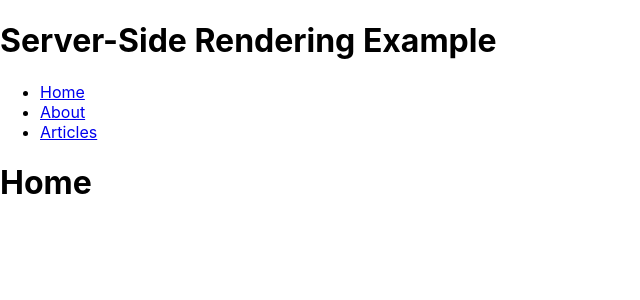
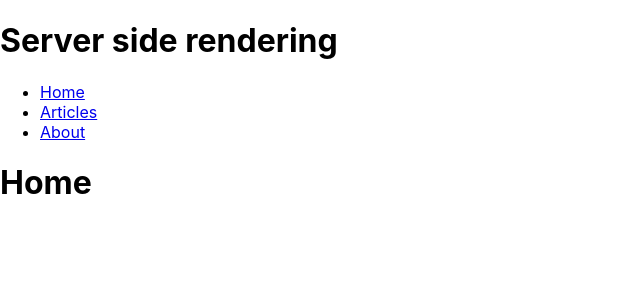
Before and after one commit to madebyaman/react-software-architecture, a React (Create React App) app: page / in a window 1280 px wide. Shown: the top 300 px of the page, without its empty margins (0-640 px from the left). Built offline with nearby package versions, Linux system fonts and the light colour scheme.

Commit message:
added router

```diff
--- a/src/App.js
+++ b/src/App.js
@@ -1,37 +1,37 @@
 import React from 'react';
-import { BrowserRouter, Switch, Route, Link } from 'react-router-dom';
 import { Home } from './pages/Home';
 import { About } from './pages/About';
 import { Articles } from './pages/Articles';
+import { BrowserRouter, Switch, Route, Link } from 'react-router-dom';
 
 const App = () => {
   return (
     <BrowserRouter>
-			<h1>Server-Side Rendering Example</h1>
+      <h1>Server side rendering</h1>
       <ul>
         <li>
           <Link to="/">Home</Link>
         </li>
         <li>
-					<Link to="/about">About</Link>
+          <Link to="/articles">Articles</Link>
         </li>
         <li>
-					<Link to="/articles">Articles</Link>
+          <Link to="/about">About</Link>
         </li>
       </ul>
       <Switch>
         <Route path="/" exact>
           <Home />
         </Route>
-				<Route path="/about">
+        <Route path={'/about'}>
           <About />
         </Route>
-				<Route path="/articles">
+        <Route path={'/articles'}>
           <Articles />
         </Route>
       </Switch>
     </BrowserRouter>
   );
-}
+};
 
 export default App;
```
Lines whose indentation alone changed are shown as unchanged.
